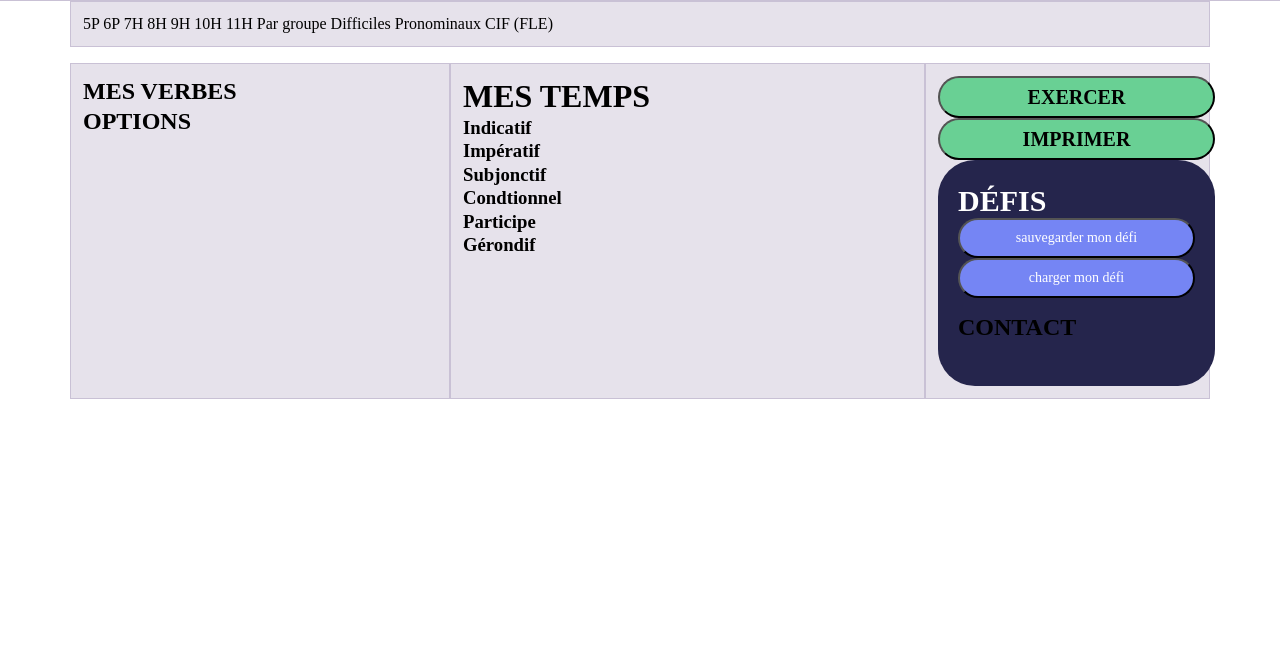
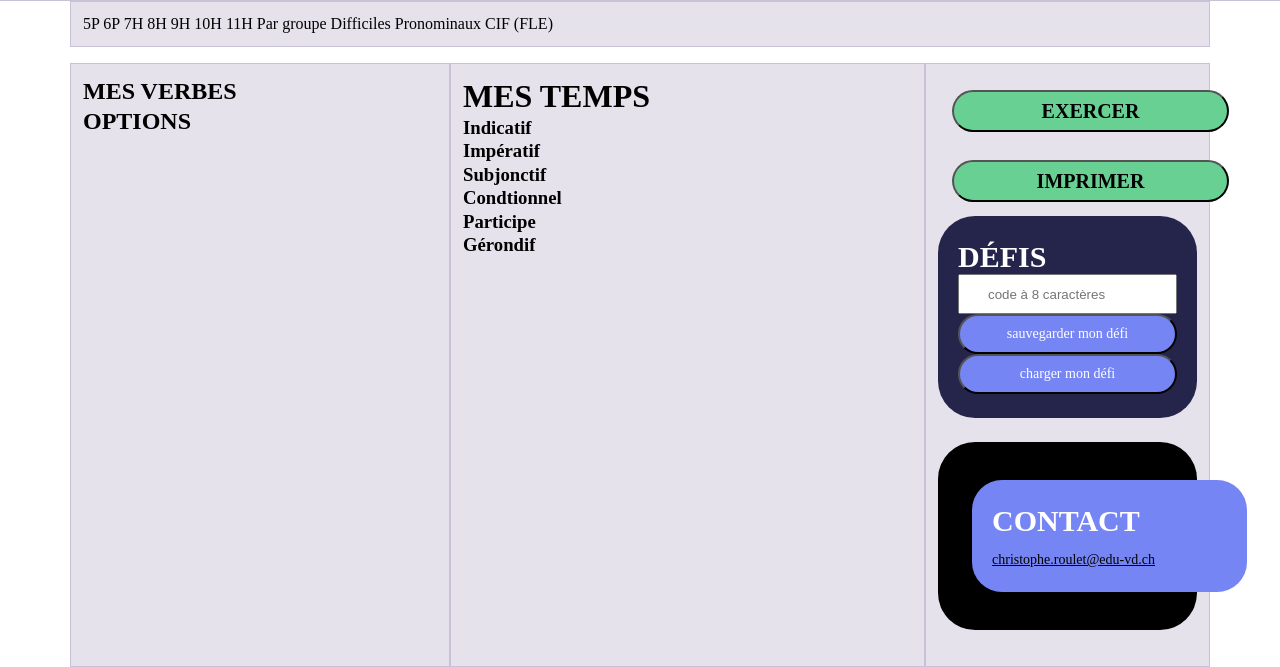
Before and after one commit to pierreguerin12/tatitotu, a website built with Parcel: page src/index.html in a window 1280 px wide. Shown: the part 152-819 px from the top of the page. Built offline with nearby package versions, Linux system fonts and the light colour scheme.

Commit message:
mise en place des boites défis et contacts

```diff
--- a/src/index.html
+++ b/src/index.html
@@ -54,18 +54,29 @@
         </div>
         <div class="col-3">
           <div class="big-buttons">
-            <input type="button" value="EXERCER"/>
-            <input type="button" value="IMPRIMER"/>
+            <input type="button" value="EXERCER" />
+            <input type="button" value="IMPRIMER" />
           </div>
           <div class="box">
             <div class="title-defis">
               <h2>DÉFIS</h2>
+            </div>
+            <div class="text-field-defis">
+              <input type="text" placeholder="code à 8 caractères" />
+            </div>
             <div class="small-buttons">
-                  <input type="button" value="sauvegarder mon défi"/>
-                  <input type="button" value="charger mon défi"/>
+              <input type="button" value="sauvegarder mon défi" />
+              <input type="button" value="charger mon défi" />
             </div>
           </div>
+          <div class="box dark">
+            <div class="title-contact">
               <h2>CONTACT</h2>
+              <div class="mail">
+                <a href="mailto:christophe.roulet@edu-vd.ch"
+                  >christophe.roulet@edu-vd.ch</a
+                >
+              </div>
             </div>
           </div>
         </div>
--- a/src/scss/_layout.scss
+++ b/src/scss/_layout.scss
@@ -10,12 +10,11 @@
   border: 1px solid rgba(86, 61, 124, 0.2);
 }
 
-.défis {
-  color: var(--blanc, #fff);
+.mail {
+  color: var(--noir, #000);
   font-family: Outfit;
-  font-size: 20px;
+  font-size: 14px;
   font-style: normal;
-  font-weight: 700;
+  font-weight: 400;
   line-height: normal;
-  text-transform: uppercase;
 }
--- a/src/scss/main.scss
+++ b/src/scss/main.scss
@@ -4,4 +4,5 @@
 @import "modules/box";
 @import "modules/title";
 @import "modules/small-buttons";
+@import "modules/text-field";
 @import "bootstrap/scss/bootstrap-grid";
--- a/src/scss/modules/_big-buttons.scss
+++ b/src/scss/modules/_big-buttons.scss
@@ -6,11 +6,10 @@
   flex-shrink: 0;
   color: var(--noir, #000);
   text-align: center;
-
-  /* gros */
   font-family: Outfit;
   font-size: 20px;
   font-style: normal;
   font-weight: 700;
   line-height: normal;
+  margin: 14px;
 }
--- a/src/scss/modules/_box.scss
+++ b/src/scss/modules/_box.scss
@@ -1,12 +1,14 @@
 .box {
   border-radius: 37px;
   background: var(--bleu-fonc, #25254c);
-  display: flex;
-  width: 277px;
-  height: 226px;
   padding: 24px 20px;
   flex-direction: column;
   align-items: flex-start;
   gap: 14px;
   flex-shrink: 0;
+  margin-bottom: 24px;
 }
+
+.box.dark {
+  background: black;
+}
--- a/src/scss/modules/_small-buttons.scss
+++ b/src/scss/modules/_small-buttons.scss
@@ -1,5 +1,5 @@
 .small-buttons input {
-  width: 237px;
+  width: 100%;
   height: 40px;
   flex-shrink: 0;
   border-radius: 24px;
--- a/src/scss/modules/_text-field.scss
+++ b/src/scss/modules/_text-field.scss
@@ -0,0 +1,12 @@
+.text-field-defis input {
+  width: 100%;
+  height: 40px;
+  flex-shrink: 0;
+  display: flex;
+  padding: 11px 28px;
+  flex-direction: column;
+  justify-content: center;
+  align-items: center;
+  gap: 10px;
+  flex: 1 0 0;
+}
--- a/src/scss/modules/_title.scss
+++ b/src/scss/modules/_title.scss
@@ -7,3 +7,22 @@
   line-height: normal;
   text-transform: uppercase;
 }
+
+.title-contact {
+  display: flex;
+  width: 275px;
+  padding: 24px 20px;
+  align-items: flex-start;
+  align-content: flex-start;
+  gap: 14px;
+  flex-wrap: wrap;
+  border-radius: 30px;
+  background: var(--mauve, #7585f4);
+  color: var(--blanc, #fff);
+  font-family: Outfit;
+  font-size: 20px;
+  font-style: normal;
+  font-weight: 700;
+  line-height: normal;
+  margin: 14px;
+}
```
Lines whose indentation alone changed are shown as unchanged.
